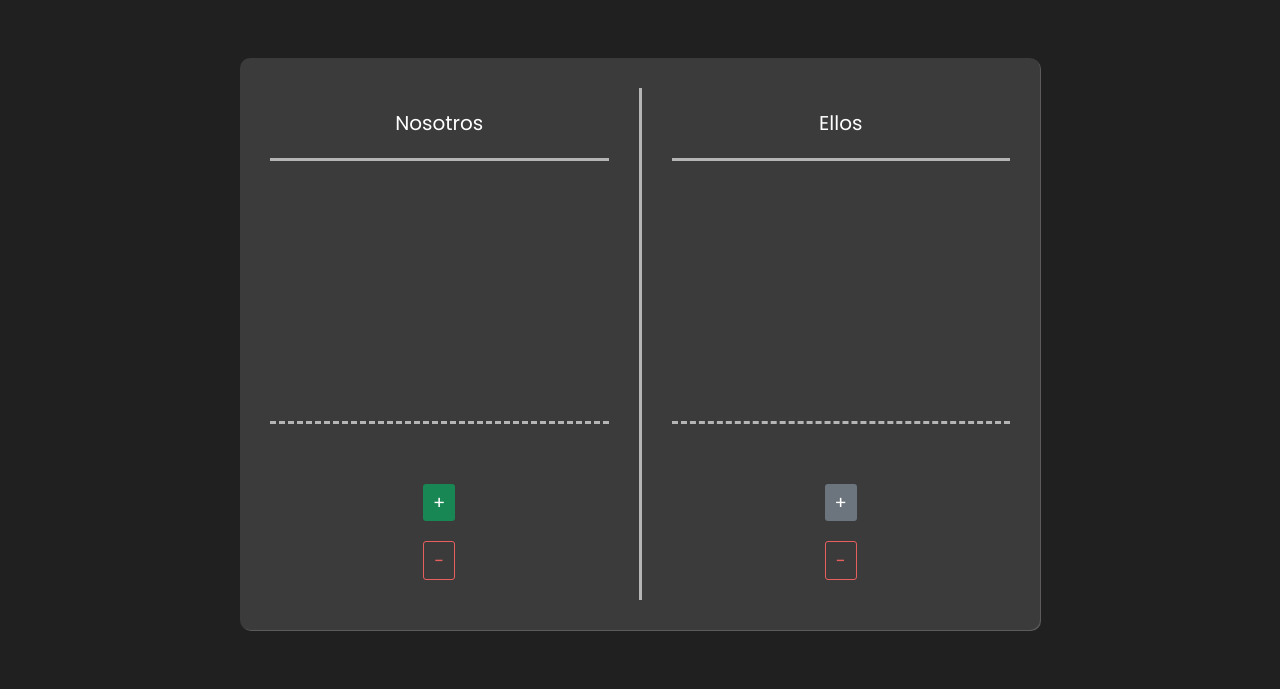
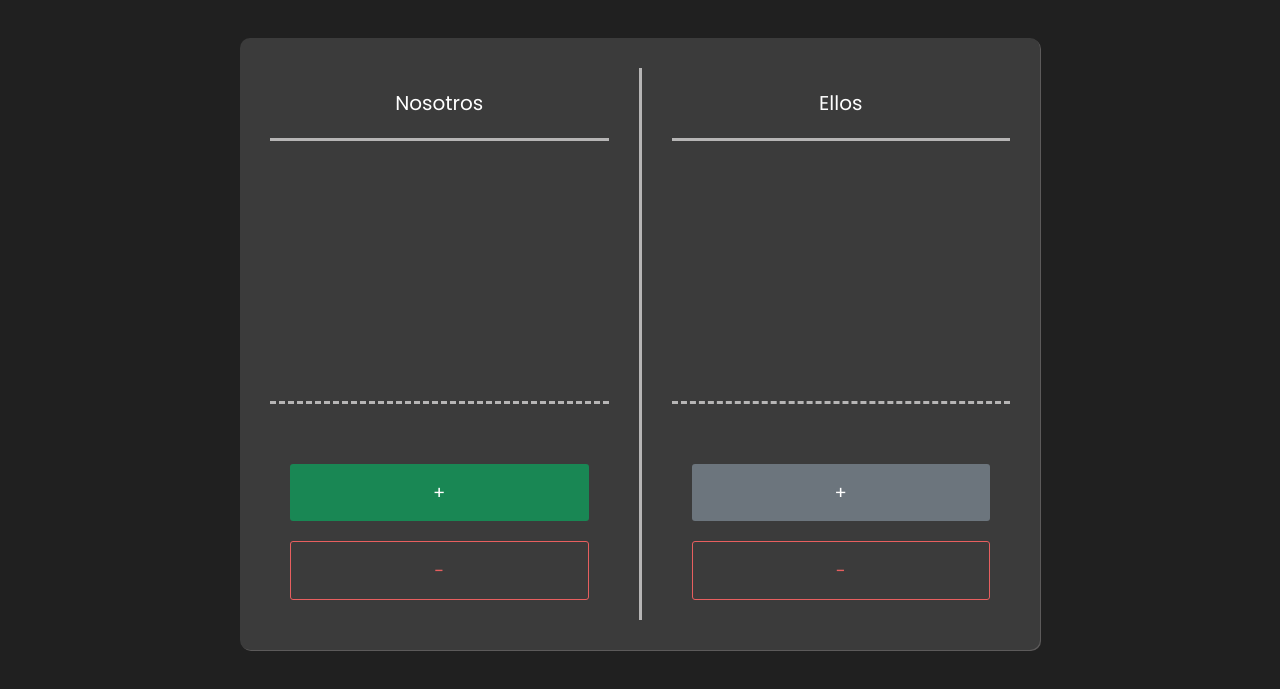
Before and after one commit to JuanPE44/anotador-truco, a plain HTML site: page index.html in a window 1280 px wide. Both pictures are taken after a click on the button "15 puntos". Shown: the part 109-798 px from the top of the page. Drawn offline with Linux system fonts and the light colour scheme.

Commit message:
estilos acomodados

```diff
--- a/script.js
+++ b/script.js
@@ -48,10 +48,7 @@ const pintarCaja = (quien, puntos, nosotros) => {
 
     document.querySelectorAll(quien).forEach(caja => {
 
-
-
         if((caja.id == 1 && puntos>=0) || (caja.id == 2 && puntos>5) || (caja.id == 3 && puntos>10) || (caja.id == 4 && puntos>15) || (caja.id == 5 && puntos>20) || (caja.id == 6 && puntos>25)) {
-
             switch(puntosCaja) {
                 case 1: caja.classList.add('border-top');
                 break;
@@ -64,12 +61,9 @@ const pintarCaja = (quien, puntos, nosotros) => {
                 case 5: caja.firstElementChild.classList.add('border-center');
                         nosotros ? puntosCajaNosotros = 0 : puntosCajaEllos = 0;
                 break;
-
             }
         }
-
     })
-
 }
 
 
@@ -123,9 +117,10 @@ const sumarNosotros = () => {
 
 const restarNosotros = () => {
     document.querySelector('.restar-nosotros').addEventListener('click', (e) => {
-        puntosNosotros--;
-
-        despintarCaja('.nosotros .caja',puntosNosotros, true)
+        if(puntosNosotros>0) {
+            puntosNosotros--;
+            despintarCaja('.nosotros .caja',puntosNosotros, true)
+        }
     });
 }
 
@@ -147,9 +142,10 @@ const sumarEllos = () => {
 
 const restarEllos = () => {
     document.querySelector('.restar-ellos').addEventListener('click', (e) => {
-        puntosEllos--;
-
-        despintarCaja('.ellos .caja',puntosEllos, false)
+        if(puntosEllos>0) {
+            puntosEllos--;
+            despintarCaja('.ellos .caja',puntosEllos, false)
+        }
     });
 }
 
--- a/styles.css
+++ b/styles.css
@@ -128,31 +128,35 @@ body {
 }
 
 .botones-nosotros button, .botones-ellos button {
-    padding: .5rem 1rem;
+    padding: 1.5rem 2rem;
     font-size: 1.8rem;
     border-radius: 3px;
     cursor: pointer;
 }
 
 .sumar-nosotros {
+    width: 100%;
     background: #198754;
     color: #fff;
     border: none;
 }
 
 .restar-nosotros  {
+    width: 100%;
     border: 1px solid #e75f5f;
     color: #e75f5f;
     background: var(--tablero);
 }
 
 .sumar-ellos {
+    width: 100%;
     background: #6c757d;
     color: #fff;
     border: none;
 }
 
 .restar-ellos  {
+    width: 100%;
     border: 1px solid #e75f5f;
     color: #e75f5f;
     background: var(--tablero);
```
